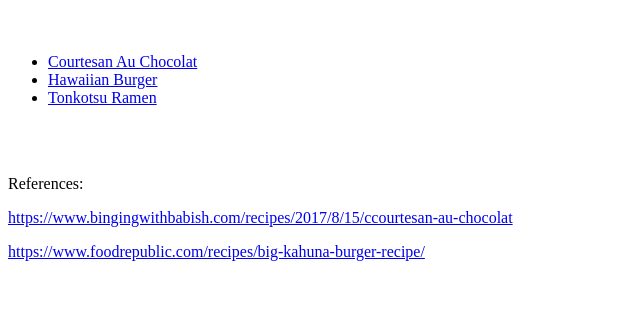
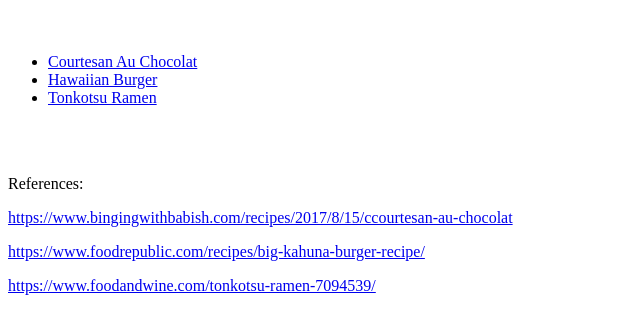
Before and after one commit to JoeJazzy/odin-recipes, a plain HTML site: page index.html in a window 1280 px wide. Shown: the part 61-394 px from the top of the page, without its empty margins (0-640 px from the left). Drawn offline with Linux system fonts and the light colour scheme.

Commit message:
Added link for ramen to index

```diff
--- a/index.html
+++ b/index.html
@@ -23,6 +23,7 @@
     <p>References:</p>
     <p><a href="https://www.bingingwithbabish.com/recipes/2017/8/15/ccourtesan-au-chocolat">https://www.bingingwithbabish.com/recipes/2017/8/15/ccourtesan-au-chocolat</a></p>
     <p><a href="https://www.foodrepublic.com/recipes/big-kahuna-burger-recipe/">https://www.foodrepublic.com/recipes/big-kahuna-burger-recipe/</a></p>
+    <p><a href="https://www.foodandwine.com/tonkotsu-ramen-7094539">https://www.foodandwine.com/tonkotsu-ramen-7094539/</a></p>
 
 </body>
 </html>
```
